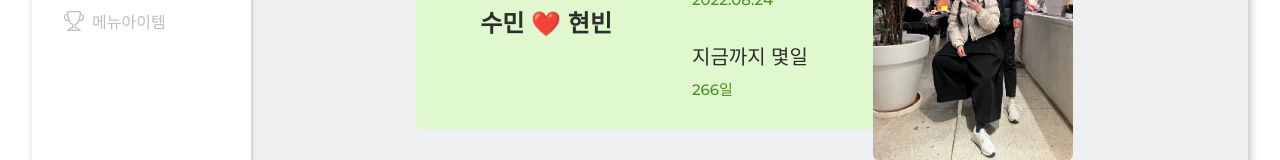
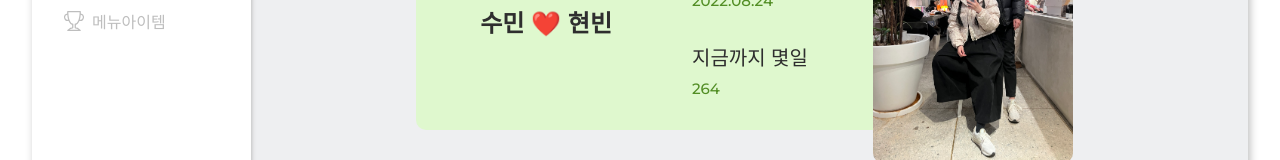
Before and after one commit to whgusqls007/bmlove, a React (Create React App) app in the folder frontend/: page / in a window 1280 px wide. Shown: the part 511-671 px from the top of the page. Built offline with nearby package versions, Linux system fonts and the light colour scheme.

Commit message:
feature : Add Auto Calculation D'day Add auto calculation d'day funtion on main page.

```diff
--- a/frontend/src/components/Body Section/Top.jsx
+++ b/frontend/src/components/Body Section/Top.jsx
@@ -1,4 +1,5 @@
-import React from "react";
+import React, { useEffect, useState } from "react";
+import { differenceInDays } from "date-fns";
 
 //==== Images, Icons ====//
 import { BiSearchAlt } from "react-icons/bi";
@@ -22,6 +23,12 @@ import {
 } from "../../style/body/TopStyle";
 
 const Top = () => {
+  const [dday, setDday] = useState(0);
+
+  useEffect(() => {
+    setDday(differenceInDays(new Date(), new Date("2022-08-24")));
+  }, []);
+
   return (
     <Container>
       <Header>
@@ -69,7 +76,7 @@ const Top = () => {
                 <span>
                   지금까지 몇일
                   <br />
-                  <small>266일</small>
+                  <small>{dday}</small>
                 </span>
               </div>
             </Text>
```
